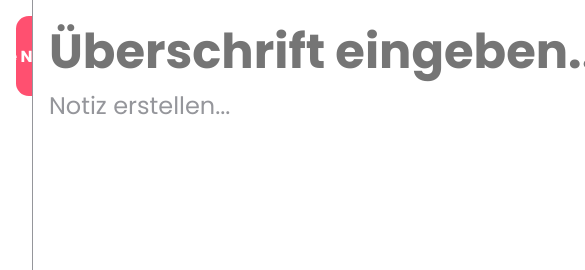
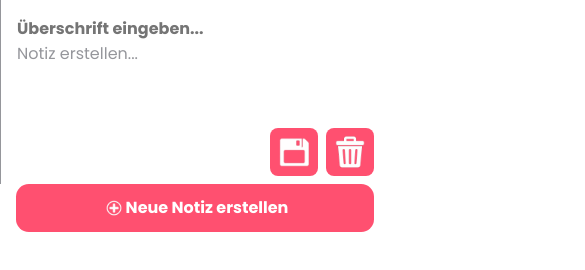
Before and after one commit to BaraDroid/notesApp-with-Qr-Codes, a website built with Vite: page index.html in a window 390 px wide. Shown: the top 270 px of the page, 585 px wide, since content can reach past the window. Built offline with nearby package versions, Linux system fonts and the light colour scheme.

Commit message:
responsiveness for all screens

```diff
--- a/src/main.js
+++ b/src/main.js
@@ -62,6 +62,8 @@ function createQRCode() {
   const notes = getNotes();
   notes.forEach((note) => {
   let canvasEl = document.getElementById(note.canvasId);
+  canvasEl.style.width = '300px';
+  canvasEl.style.height = '300px';
 
   let sampleText = note.techSaying;
 
--- a/src/style.css
+++ b/src/style.css
@@ -1,9 +1,17 @@
 :root {
   --primary-color: 350, 80, 112;
   --primary-color-rgb: rgb(var(--primary-color));
-  --primary-color--hover: color-mix(in oklab, var(--primary-color-rgb), white 64%);
+  --primary-color--hover: color-mix(
+    in oklab,
+    var(--primary-color-rgb),
+    white 64%
+  );
   --text-color-default: black;
   --text-color-light: #95969b;
+}
+
+html {
+  width: 100%;
 }
 
 * {
@@ -35,7 +43,7 @@
 button {
   cursor: pointer;
   border: unset;
-    transition: all .255s ease-in-out;
+  transition: all 0.255s ease-in-out;
 }
 
 button:hover {
@@ -61,7 +69,7 @@ button:hover {
 }
 
 ::-webkit-scrollbar {
-  width: .5rem;
+  width: 0.5rem;
 }
 
 ::-webkit-scrollbar-thumb {
@@ -83,7 +91,7 @@ button:hover {
 }
 
 .btn_description {
-    font-family: 'Poppins-bold';
+  font-family: "Poppins-bold";
   color: white;
   font-size: 1rem;
   text-wrap: nowrap;
@@ -105,18 +113,20 @@ button:hover {
   padding: 2rem;
   box-shadow: rgba(100, 100, 111, 0.2) 0px 7px 29px 0px;
   border-radius: 0.8rem;
-  transition: all .255s ease-in-out;
+  transition: all 0.255s ease-in-out;
 }
 
 .note_card:not(.note_selected) {
   cursor: pointer;
 }
 
-.note_card:hover, .note_selected {
+.note_card:hover,
+.note_selected {
   background-color: rgba(var(--primary-color), 0.2);
 }
 
-.note_title, .note_content {
+.note_title,
+.note_content {
   width: 100%;
   text-overflow: ellipsis;
   white-space: nowrap;
@@ -125,15 +135,15 @@ button:hover {
 
 span:first-child {
   color: black;
-  font-family: 'Poppins-bold';
+  font-family: "Poppins-bold";
 }
 
 .created_at {
   color: var(--text-color-light);
   position: absolute;
-  bottom: .25rem;
+  bottom: 0.25rem;
   right: 1rem;
-  font-family: 'Poppins-italic';
+  font-family: "Poppins-italic";
   font-size: 1rem;
 }
 
@@ -154,9 +164,9 @@ header {
 }
 
 .note_title_input {
-  flex-grow: 1;
+  width: 100%;
   color: var(--text-color-default);
-  font-family: 'Poppins-bold';
+  font-family: "Poppins-bold";
   font-size: 3rem;
   border: unset;
 }
@@ -170,7 +180,7 @@ header {
   border-radius: 8px;
   height: 100%;
   aspect-ratio: 1/1;
-  margin-left: .5rem;
+  margin-left: 0.5rem;
 }
 
 .icons {
@@ -217,7 +227,7 @@ header {
 
 #toast_message {
   font-family: "Poppins";
-  color: var(--text-color-light)
+  color: var(--text-color-light);
 }
 
 .dismiss_btn {
@@ -225,7 +235,7 @@ header {
   height: fit-content;
   width: fit-content;
   aspect-ratio: 3 / 1;
-  font-family: 'Poppins-bold';
+  font-family: "Poppins-bold";
   border-radius: 5px;
   margin-left: 8px;
   background-color: var(--primary-color--hover);
@@ -250,8 +260,74 @@ header {
 }
 
 /**********RESPONSIVENESS**************************/
-@media(max-width: 1200px) {
+@media (max-width: 1200px) {
   .sidebar {
     width: 100%;
   }
+  .note_title_input,
+  .focus {
+    width: 100%;
+    text-overflow: ellipsis;
+    white-space: nowrap;
   }
+}
+
+@media (max-width: 1100px) {
+  .plus_icon {
+    height: 1.5rem;
+  }
+  .add_new {
+    padding: 1rem 0;
+  }
+  .sidebar {
+    width: 138%;
+  }
+}
+
+@media (max-width: 830px) {
+  .wrapper {
+    flex-direction: column-reverse;
+  }
+  .sidebar {
+    width: 100%;
+  }
+  .note_body_input {
+    min-height: 30dvh;
+  }
+}
+
+@media (max-width: 700px) {
+  .note_title_input {
+    font-size: 2rem;
+  }
+  .action_btns {
+    height: 3rem;
+  }
+  .add_new {
+    height: 3rem;
+  }
+}
+
+@media (max-width: 450px) {
+  .note_title_input,
+  .note_body_input,
+  .note_title,
+  .note_content {
+    font-size: 1rem;
+  }
+  .action_btns {
+    position: absolute;
+    z-index: 5;
+    right: 0;
+    bottom: -16dvh;
+  }
+  .note_body_input {
+    min-height: 15dvh;
+  }
+  .note_card {
+    padding: 1.5rem;
+  }
+  .sidebar {
+    padding-top: 0;
+  }
+}
```
Lines whose indentation alone changed are shown as unchanged.
